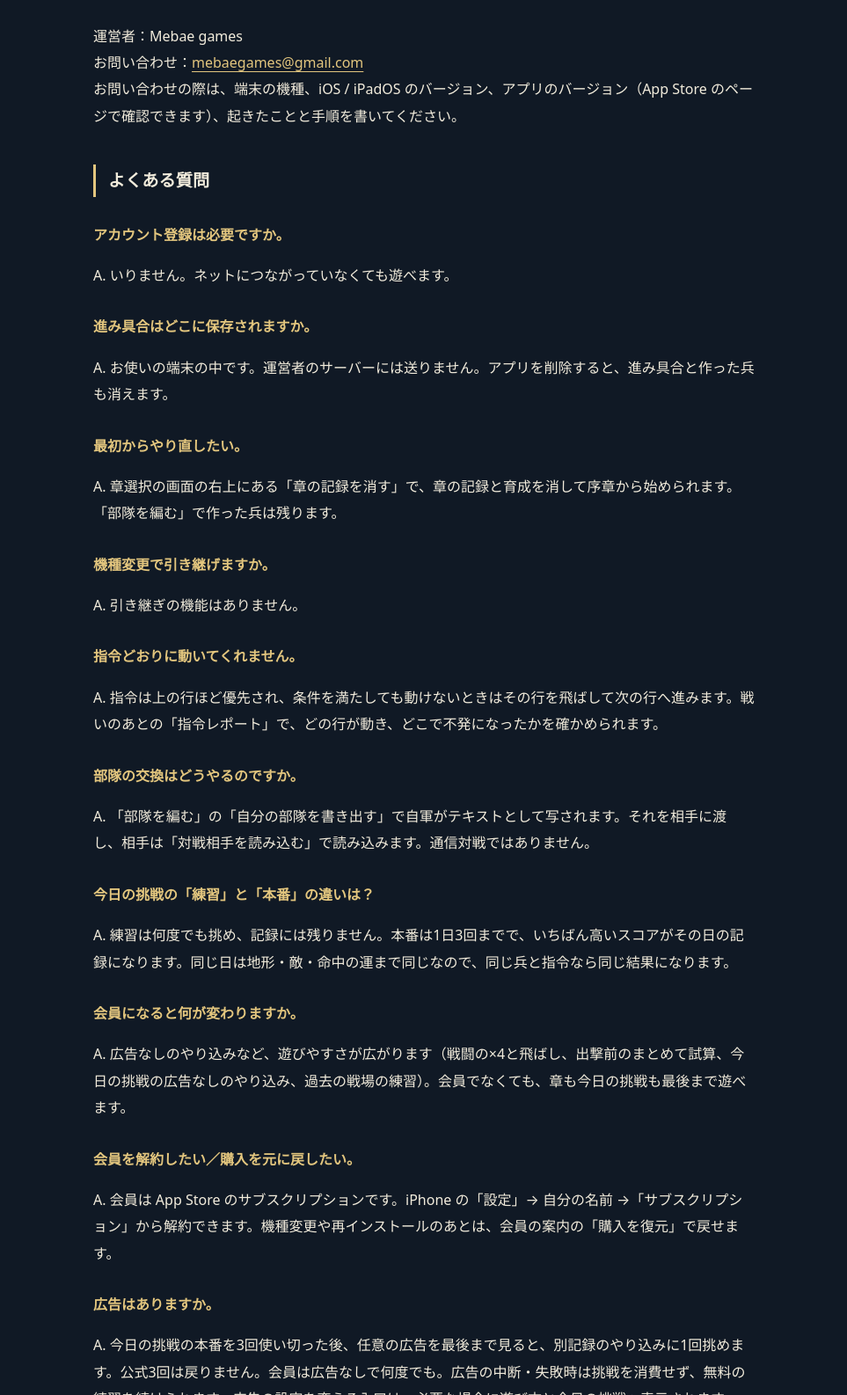
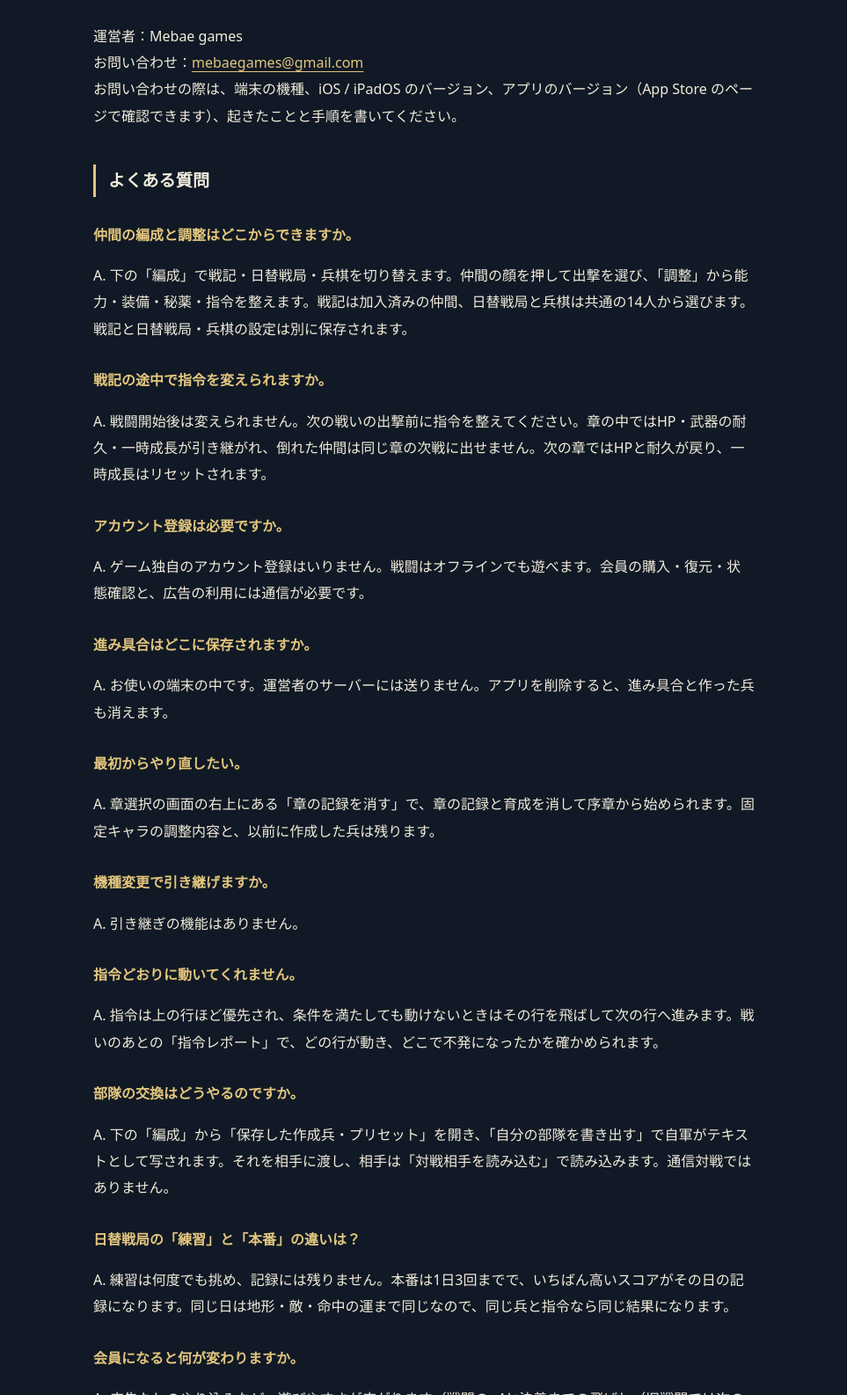
Before and after one commit to cc65bcdfn7-cmd/cc65bcdfn7-cmd.github.io, a plain HTML site: page order-emblem/support.html in a window 1280 px wide. Shown: the part 255-1841 px from the top of the page at 88% size, without its empty margins (158-1121 px from the left). Drawn offline with Linux system fonts and the light colour scheme.

Commit message:
蒼ノ旗のサポートとプライバシーを現在の編成と戦記に合わせる

```diff
--- a/order-emblem/support.html
+++ b/order-emblem/support.html
@@ -3,34 +3,38 @@
 <head>
 <meta charset="utf-8">
 <meta name="viewport" content="width=device-width, initial-scale=1">
-<meta name="description" content="令旗戦記のサポートとプライバシー情報。Mebae games。">
-<title>サポート | 令旗戦記 — Mebae games</title>
+<meta name="description" content="蒼ノ旗のサポートとプライバシー情報。Mebae games。">
+<title>サポート | 蒼ノ旗 — Mebae games</title>
 <link rel="stylesheet" href="style.css">
 </head>
 <body><a class="skip" href="#main">本文へ</a>
-<header><a class="brand" href="./">Mebae games <span>令旗戦記</span></a>
+<header><a class="brand" href="./">Mebae games <span>蒼ノ旗</span></a>
 <nav aria-label="ページ"><a href="support.html">サポート</a><a href="privacy.html">プライバシー</a></nav></header>
-<main id="main"><p class="eyebrow">蒼ノ旗 / 令旗戦記</p><h1>サポート</h1><p>運営者：Mebae games<br>お問い合わせ：<a href="mailto:mebaegames@gmail.com">mebaegames@gmail.com</a><br>お問い合わせの際は、端末の機種、iOS / iPadOS のバージョン、アプリのバージョン（App Store のページで確認できます）、起きたことと手順を書いてください。</p>
+<main id="main"><p class="eyebrow">蒼ノ旗 / あおのはた</p><h1>サポート</h1><p>運営者：Mebae games<br>お問い合わせ：<a href="mailto:mebaegames@gmail.com">mebaegames@gmail.com</a><br>お問い合わせの際は、端末の機種、iOS / iPadOS のバージョン、アプリのバージョン（App Store のページで確認できます）、起きたことと手順を書いてください。</p>
 <h2>よくある質問</h2>
+<h3>仲間の編成と調整はどこからできますか。</h3>
+<p>A. 下の「編成」で戦記・日替戦局・兵棋を切り替えます。仲間の顔を押して出撃を選び、「調整」から能力・装備・秘薬・指令を整えます。戦記は加入済みの仲間、日替戦局と兵棋は共通の14人から選びます。戦記と日替戦局・兵棋の設定は別に保存されます。</p>
+<h3>戦記の途中で指令を変えられますか。</h3>
+<p>A. 戦闘開始後は変えられません。次の戦いの出撃前に指令を整えてください。章の中ではHP・武器の耐久・一時成長が引き継がれ、倒れた仲間は同じ章の次戦に出せません。次の章ではHPと耐久が戻り、一時成長はリセットされます。</p>
 <h3>アカウント登録は必要ですか。</h3>
-<p>A. いりません。ネットにつながっていなくても遊べます。</p>
+<p>A. ゲーム独自のアカウント登録はいりません。戦闘はオフラインでも遊べます。会員の購入・復元・状態確認と、広告の利用には通信が必要です。</p>
 <h3>進み具合はどこに保存されますか。</h3>
 <p>A. お使いの端末の中です。運営者のサーバーには送りません。アプリを削除すると、進み具合と作った兵も消えます。</p>
 <h3>最初からやり直したい。</h3>
-<p>A. 章選択の画面の右上にある「章の記録を消す」で、章の記録と育成を消して序章から始められます。「部隊を編む」で作った兵は残ります。</p>
+<p>A. 章選択の画面の右上にある「章の記録を消す」で、章の記録と育成を消して序章から始められます。固定キャラの調整内容と、以前に作成した兵は残ります。</p>
 <h3>機種変更で引き継げますか。</h3>
 <p>A. 引き継ぎの機能はありません。</p>
 <h3>指令どおりに動いてくれません。</h3>
 <p>A. 指令は上の行ほど優先され、条件を満たしても動けないときはその行を飛ばして次の行へ進みます。戦いのあとの「指令レポート」で、どの行が動き、どこで不発になったかを確かめられます。</p>
 <h3>部隊の交換はどうやるのですか。</h3>
-<p>A. 「部隊を編む」の「自分の部隊を書き出す」で自軍がテキストとして写されます。それを相手に渡し、相手は「対戦相手を読み込む」で読み込みます。通信対戦ではありません。</p>
-<h3>今日の挑戦の「練習」と「本番」の違いは？</h3>
+<p>A. 下の「編成」から「保存した作成兵・プリセット」を開き、「自分の部隊を書き出す」で自軍がテキストとして写されます。それを相手に渡し、相手は「対戦相手を読み込む」で読み込みます。通信対戦ではありません。</p>
+<h3>日替戦局の「練習」と「本番」の違いは？</h3>
 <p>A. 練習は何度でも挑め、記録には残りません。本番は1日3回までで、いちばん高いスコアがその日の記録になります。同じ日は地形・敵・命中の運まで同じなので、同じ兵と指令なら同じ結果になります。</p>
 <h3>会員になると何が変わりますか。</h3>
-<p>A. 広告なしのやり込みなど、遊びやすさが広がります（戦闘の×4と飛ばし、出撃前のまとめて試算、今日の挑戦の広告なしのやり込み、過去の戦場の練習）。会員でなくても、章も今日の挑戦も最後まで遊べます。</p>
+<p>A. 広告なしのやり込みなど、遊びやすさが広がります（戦闘の×4と決着までの飛ばし（旧戦闘では次の指揮の間まで）、出撃前のまとめて試算、日替戦局の広告なしのやり込み、過去の戦場の練習）。会員でなくても、章も日替戦局も最後まで遊べます。</p>
 <h3>会員を解約したい／購入を元に戻したい。</h3>
 <p>A. 会員は App Store のサブスクリプションです。iPhone の「設定」→ 自分の名前 →「サブスクリプション」から解約できます。機種変更や再インストールのあとは、会員の案内の「購入を復元」で戻せます。</p>
 <h3>広告はありますか。</h3>
-<p>A. 今日の挑戦の本番を3回使い切った後、任意の広告を最後まで見ると、別記録のやり込みに1回挑めます。公式3回は戻りません。会員は広告なしで何度でも。広告の中断・失敗時は挑戦を消費せず、無料の練習を続けられます。広告の設定を変える入口は、必要な場合に遊び方と今日の挑戦へ表示されます。</p></main>
+<p>A. 日替戦局の本番を3回使い切った後、任意の広告を最後まで見ると、別記録のやり込みに1回挑めます。公式3回は戻りません。広告が利用できない場合も無料の練習は続けられます。会員は広告なしで何度でも。広告の中断・失敗時は挑戦を消費せず、無料の練習を続けられます。広告の設定を変える入口は、必要な場合に遊び方と日替戦局へ表示されます。</p></main>
 <footer>© 2026 Mebae games · <a href="mailto:mebaegames@gmail.com">お問い合わせ</a></footer>
 </body></html>
```
Also changed, not shown: order-emblem/index.html (+5 -5 lines), order-emblem/privacy.html (+8 -8 lines).
